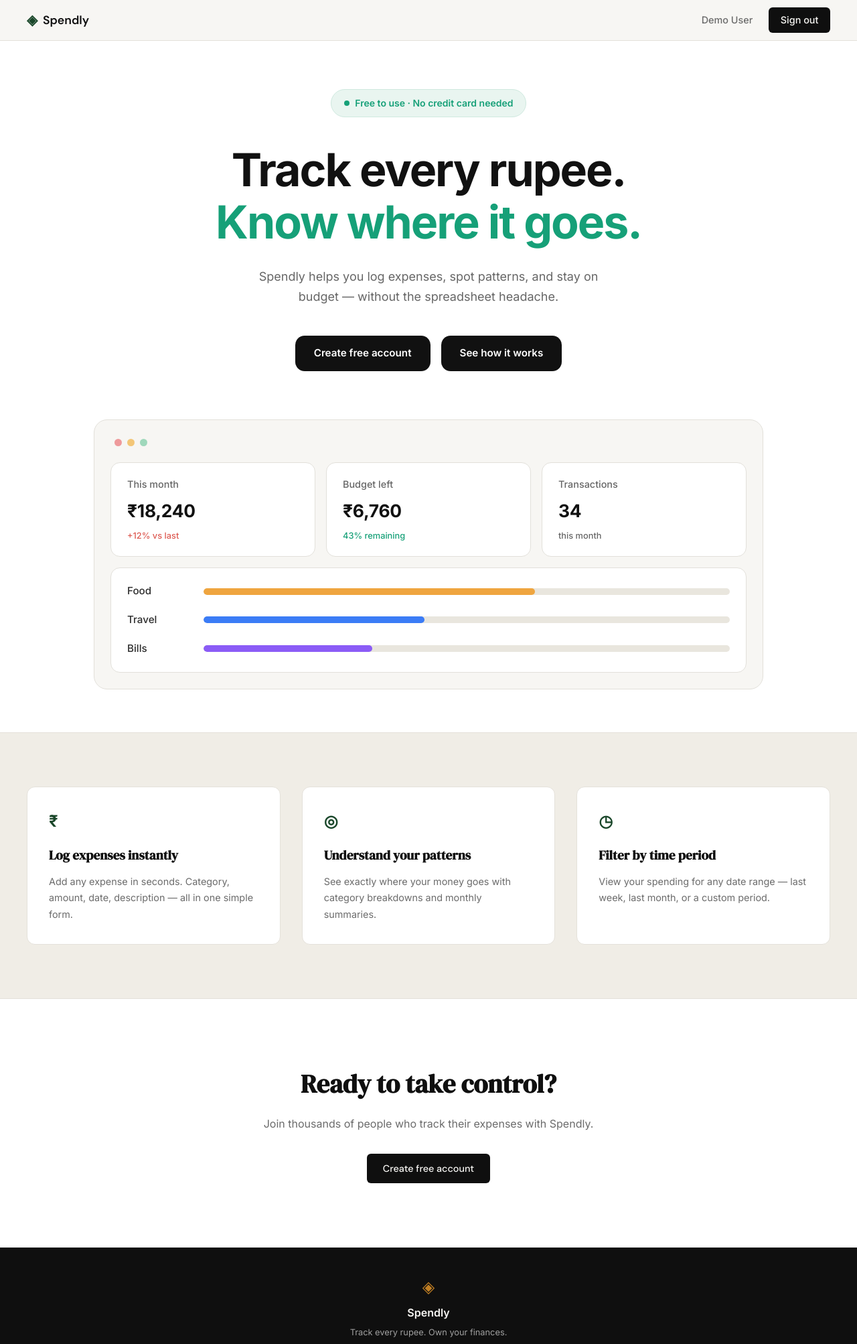
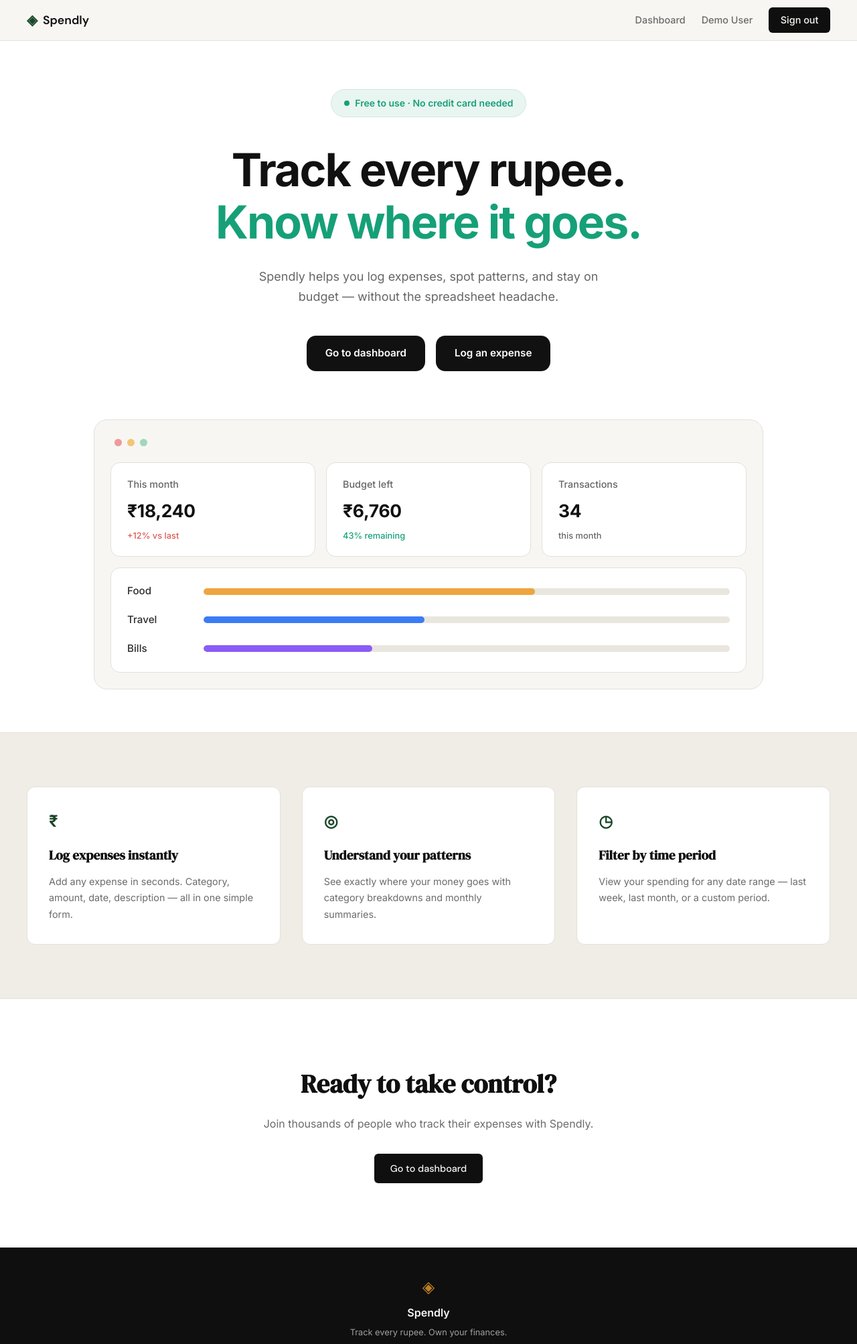
Before and after one commit to hridoy05/spendly, a Flask app: page / in a window 1280 px wide. Shown: the top 2006 px of the page at 67% size. Run offline with Flask 3, Linux system fonts and the light colour scheme; a user stored in the database is signed in.

Commit message:
feat: add dashboard links for authenticated users on landing page

```diff
--- a/static/css/style.css
+++ b/static/css/style.css
@@ -638,7 +638,7 @@ a { color: inherit; text-decoration: none; }
 }
 
 @media (max-width: 600px) {
-    .nav-links a:not(.nav-cta):not(.nav-user) { display: none; }
+    .nav-links a:not(.nav-cta):not(.nav-user):not(.nav-link) { display: none; }
     .hero { padding: 3rem 1rem 2rem; }
 }
 
--- a/templates/base.html
+++ b/templates/base.html
@@ -20,6 +20,7 @@
             </a>
             <div class="nav-links">
                 {% if session.get("user_name") %}
+                    <a href="{{ url_for('dashboard') }}" class="nav-link">Dashboard</a>
                     <a href="{{ url_for('profile') }}" class="nav-user">{{ session["user_name"] }}</a>
                     <a href="{{ url_for('logout') }}" class="nav-cta">Sign out</a>
                 {% else %}
--- a/templates/landing.html
+++ b/templates/landing.html
@@ -27,8 +27,13 @@
         </p>
 
         <div class="hero-actions">
+            {% if session.get("user_id") %}
+            <a href="{{ url_for('dashboard') }}" class="btn-dark">Go to dashboard</a>
+            <a href="{{ url_for('add_expense') }}" class="btn-dark">Log an expense</a>
+            {% else %}
             <a href="{{ url_for('register') }}" class="btn-dark">Create free account</a>
             <a href="{{ url_for('login') }}" class="btn-dark">See how it works</a>
+            {% endif %}
         </div>
     </div>
 
@@ -109,7 +114,11 @@
     <div class="cta-inner">
         <h2 class="cta-title">Ready to take control?</h2>
         <p class="cta-body">Join thousands of people who track their expenses with Spendly.</p>
+        {% if session.get("user_id") %}
+        <a href="{{ url_for('dashboard') }}" class="btn-primary">Go to dashboard</a>
+        {% else %}
         <a href="{{ url_for('register') }}" class="btn-primary">Create free account</a>
+        {% endif %}
     </div>
 </section>
 
```
